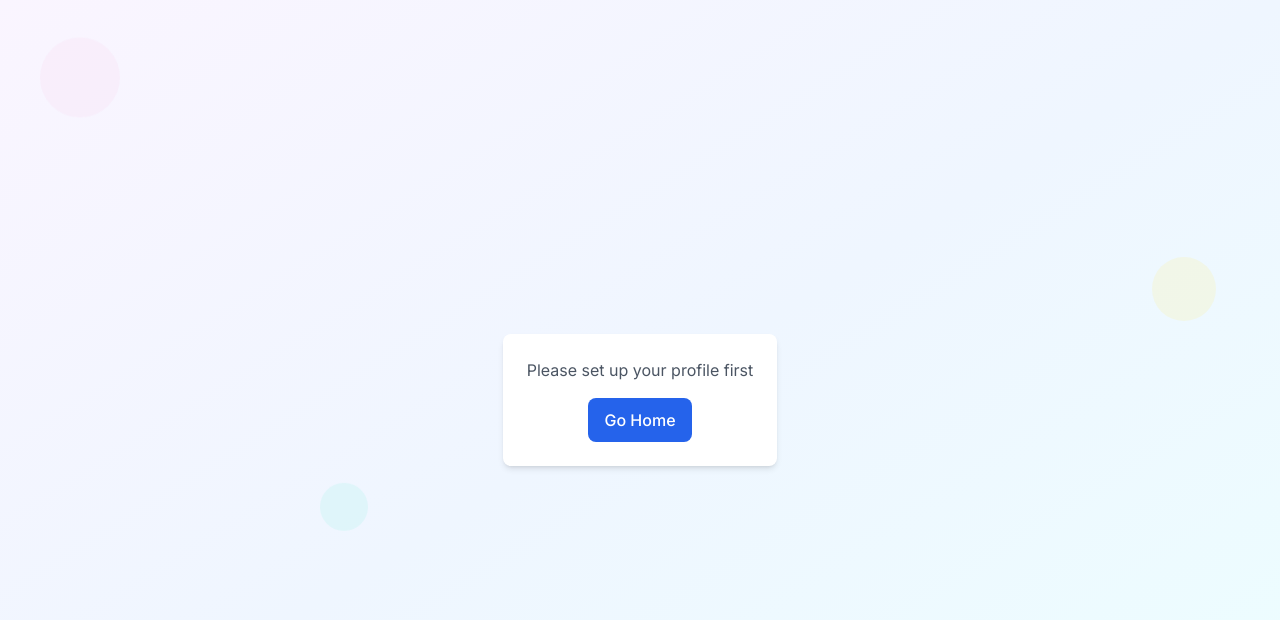
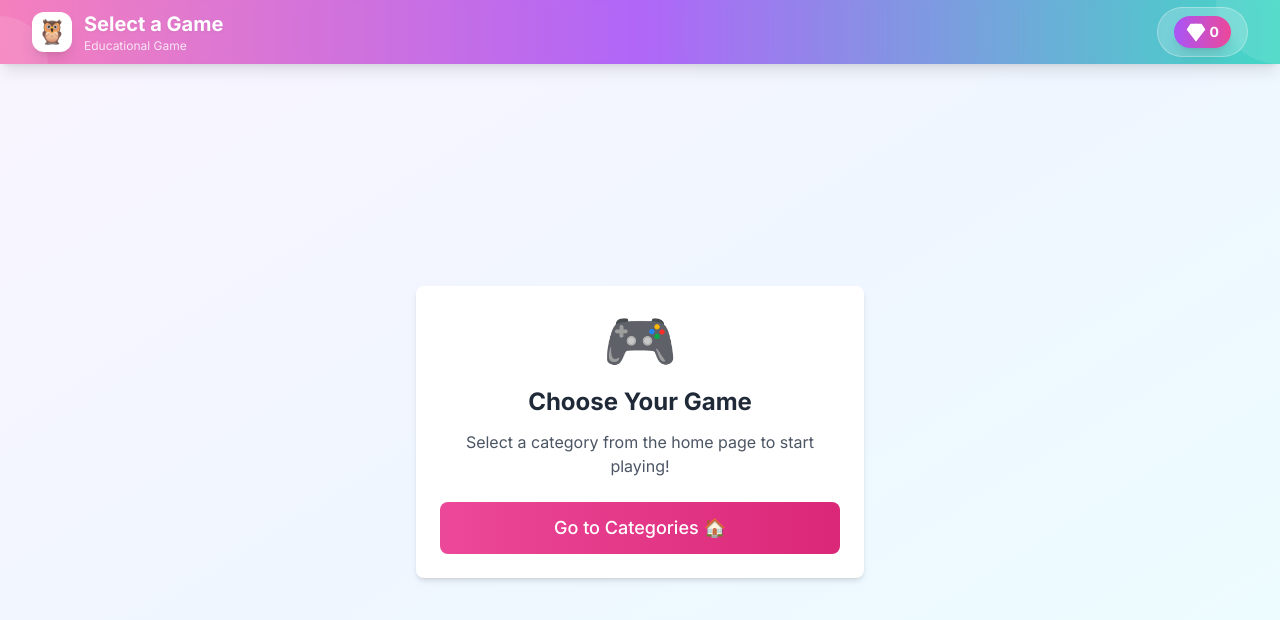
Before and after one commit to Timeless-Dave/web3bridge-assessment-filla-, a Next.js app: page /game in a window 1280 px wide. Shown: the top 620 px of the page. Built offline with nearby package versions, Linux system fonts and the light colour scheme.

Commit message:
fix: add category selection screen for /game route

```diff
--- a/src/app/game/page.tsx
+++ b/src/app/game/page.tsx
@@ -140,6 +140,48 @@ export default function GamePage() {
   };
 
   const progress = getProgress();
+
+  // Redirect if no category selected
+  if (!category) {
+    return (
+      <div className="min-h-screen flex flex-col bg-gradient-to-br from-purple-50 via-blue-50 to-cyan-50">
+        <Header
+          title="Select a Game"
+          gems={user?.gems || 0}
+          showGems={true}
+        />
+
+        <main className="flex-1 flex items-center justify-center p-4">
+          <Card padding="lg" className="max-w-md w-full text-center">
+            <motion.div
+              initial={{ scale: 0 }}
+              animate={{ scale: 1 }}
+              transition={{ type: "spring", bounce: 0.6 }}
+              className="text-6xl mb-4"
+            >
+              🎮
+            </motion.div>
+            <h2 className="text-2xl font-bold text-gray-800 mb-3">
+              Choose Your Game
+            </h2>
+            <p className="text-gray-600 mb-6">
+              Select a category from the home page to start playing!
+            </p>
+            <div className="space-y-3">
+              <Button
+                onClick={() => router.push('/')}
+                fullWidth
+                size="lg"
+                className="bg-gradient-to-r from-coral-500 to-coral-600"
+              >
+                Go to Categories 🏠
+              </Button>
+            </div>
+          </Card>
+        </main>
+      </div>
+    );
+  }
 
   if (!user) {
     return (
```
